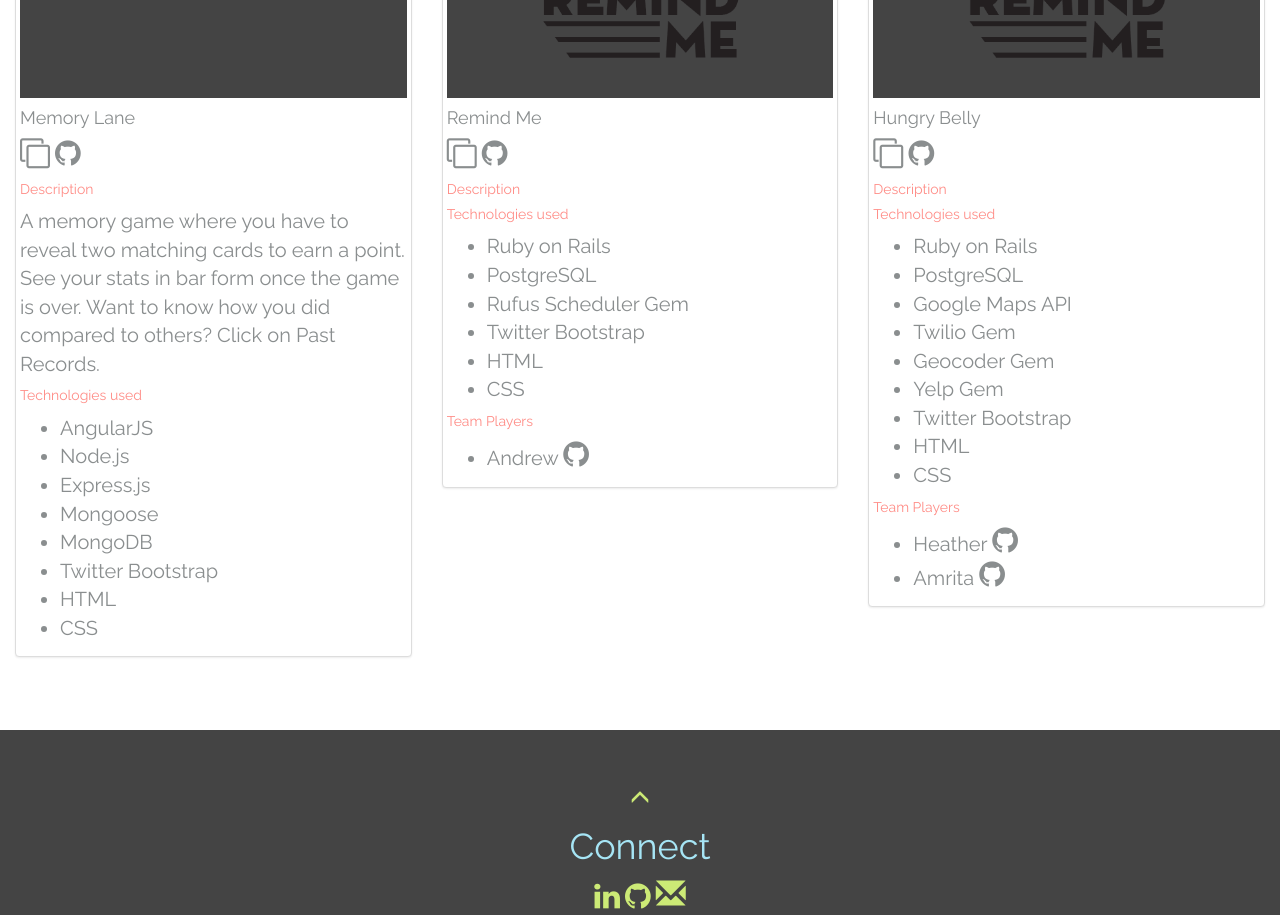
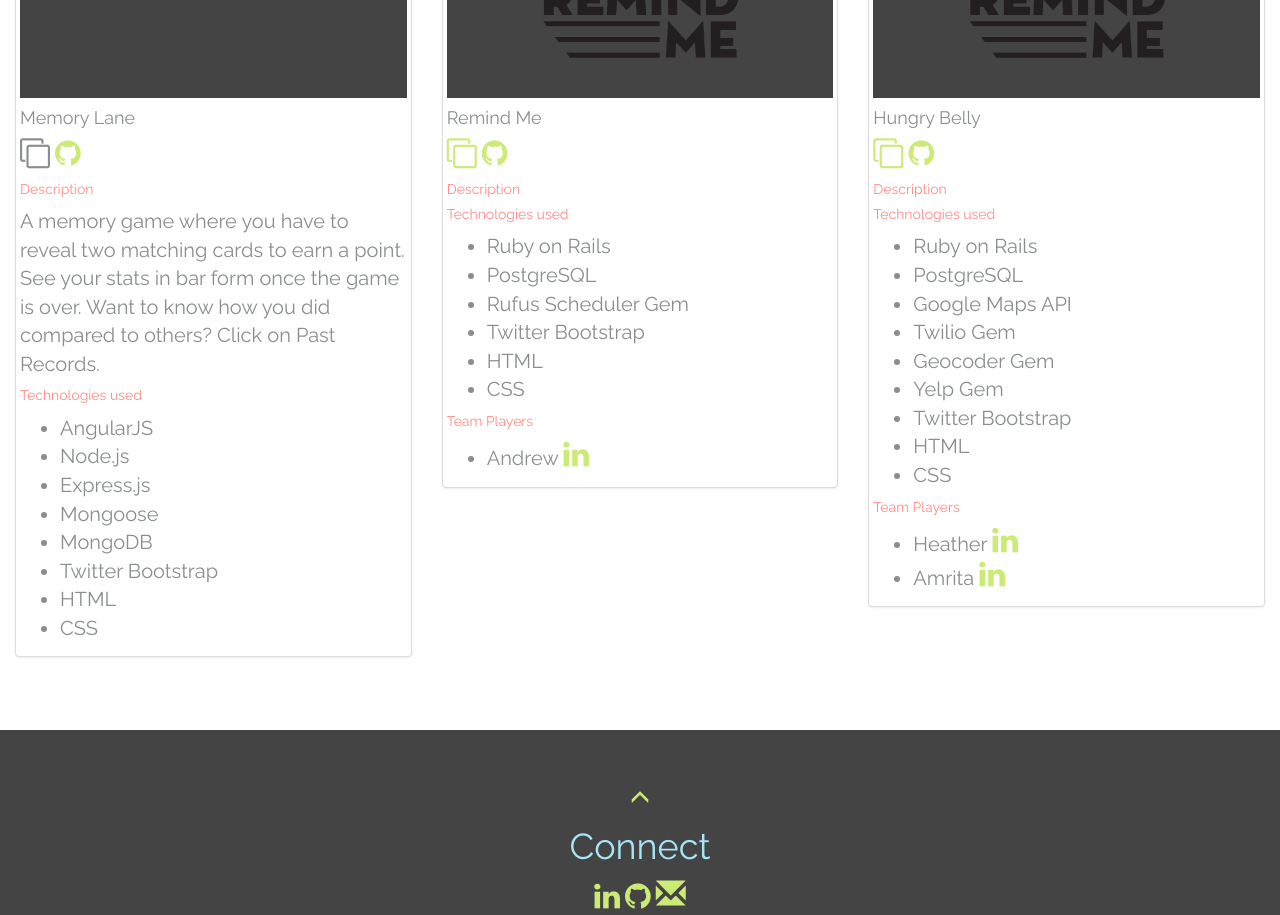
Before and after one commit to mml1/portfolio, a website: page public/index.html in a window 1280 px wide. Shown: the part 1180-2095 px from the top of the page. Drawn offline with nearby package versions, Linux system fonts and the light colour scheme; some packages are replaced by stand-ins of ours; a script that the page names is missing.

Commit message:
added more content

```diff
--- a/public/views/home.html
+++ b/public/views/home.html
@@ -36,7 +36,7 @@
 
 				<h4>Memory Lane</h4>
 				<i class="fa fa-clone" aria-hidden="true"></i>
-				<i class="fa fa-github" aria-hidden="true"></i>
+				<a class="fa fa-github" aria-hidden="true" href="https://github.com/mml1/MEAN_match" target="_blank"></a>
 
 				<h5>Description</h5>
 				<p>A memory game where you have to reveal two matching cards to earn a point. See your stats in bar form once the game is over. Want to know how you did compared to others? Click on Past Records. </p>
@@ -59,8 +59,8 @@
 			<div class="thumbnail">
 				<img src="../img/sqLogo.png" alt="Remind Me logo" class="logo">
 				<h4>Remind Me</h4>
-				<i class="fa fa-clone" aria-hidden="true"></i>
-				<i class="fa fa-github" aria-hidden="true"></i>
+				<a class="fa fa-clone" aria-hidden="true" ></a>
+				<a class="fa fa-github" aria-hidden="true" href= "https://github.com/mml1/ror_remind_me" target= "_blank"></a>
 				<h5>Description</h5>
 				<h5>Technologies used</h5>
 				<ul>
@@ -73,7 +73,8 @@
 				</ul>
 				<h5>Team Players</h5>
 					<ul>
-						<li>Andrew <i class="fa fa-github" aria-hidden="true"></i>
+						<li>Andrew <a href ="" class="fa fa-linkedin" target="_blank"></a>
+</i>
 						</li>
 					</ul>
 
@@ -83,8 +84,8 @@
 			<div class="thumbnail">
 				<img src="../img/sqLogo.png" alt="Discussion Board Logo" class="logo">
 				<h4>Hungry Belly</h4>
-				<i class="fa fa-clone" aria-hidden="true"></i>
-				<i class="fa fa-github" aria-hidden="true"></i>
+				<a class="fa fa-clone" aria-hidden="true" href="http://54.186.90.201:81/" target="_blank"></a>
+				<a class="fa fa-github" aria-hidden="true" href="http://github.com/mml1/hungrybelly" target="_blank"></a>
 
 				<h5>Description</h5>
 				<h5>Technologies used</h5>
@@ -101,9 +102,9 @@
 				</ul>
 				<h5>Team Players</h5>
 					<ul>
-						<li>Heather <i class="fa fa-github" aria-hidden="true"></i>
+						<li>Heather <a href = "https://www.linkedin.com/in/heatherwalker3" class="fa fa-linkedin" target="_blank"></a>
 						</li>
-						<li>Amrita <i class="fa fa-github" aria-hidden="true"></i>
+						<li>Amrita <a href = "https://www.linkedin.com/in/amritakc" class="fa fa-linkedin" target="_blank"></a>
 						</li>
 					</ul>
 			</div>
```
